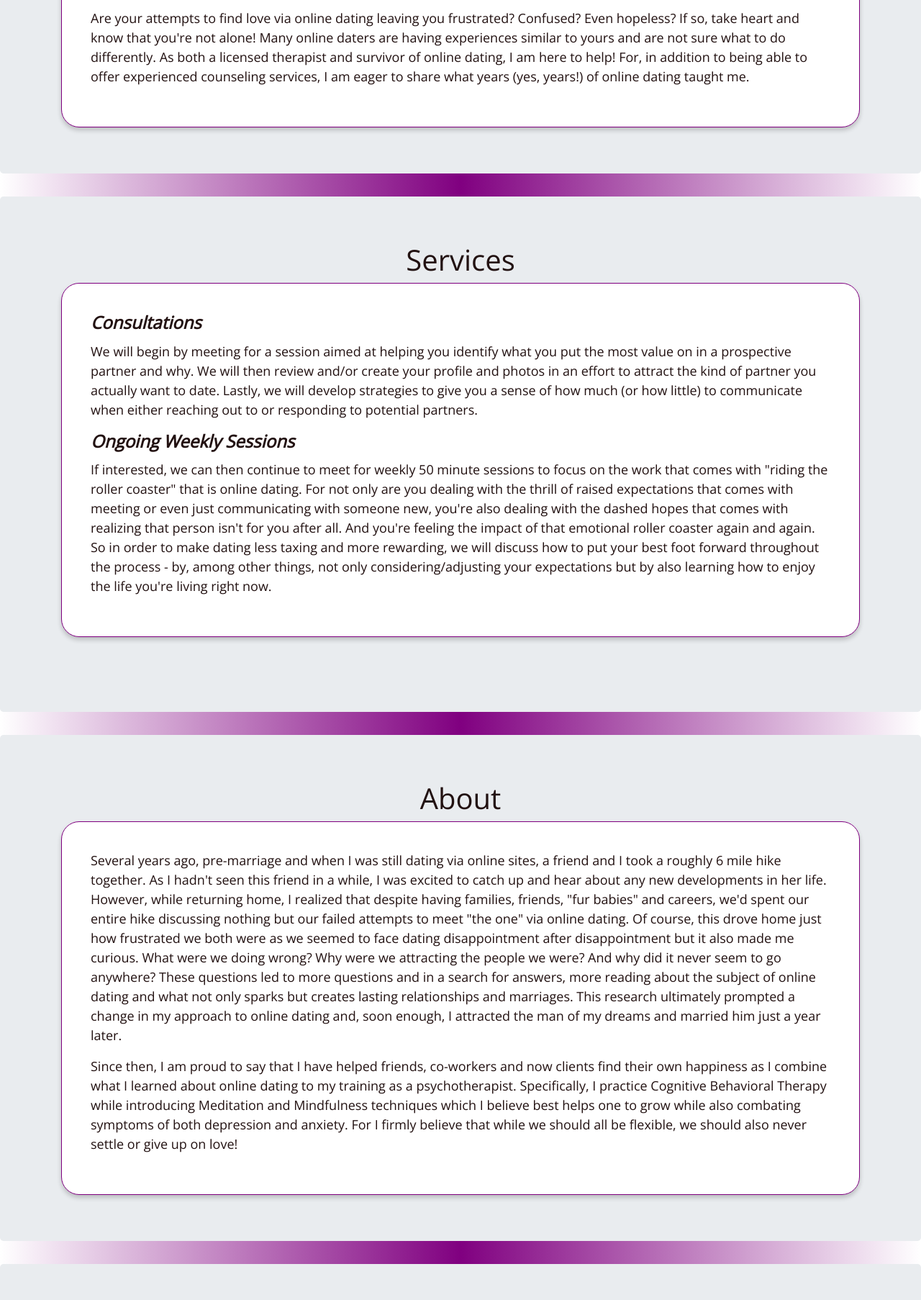
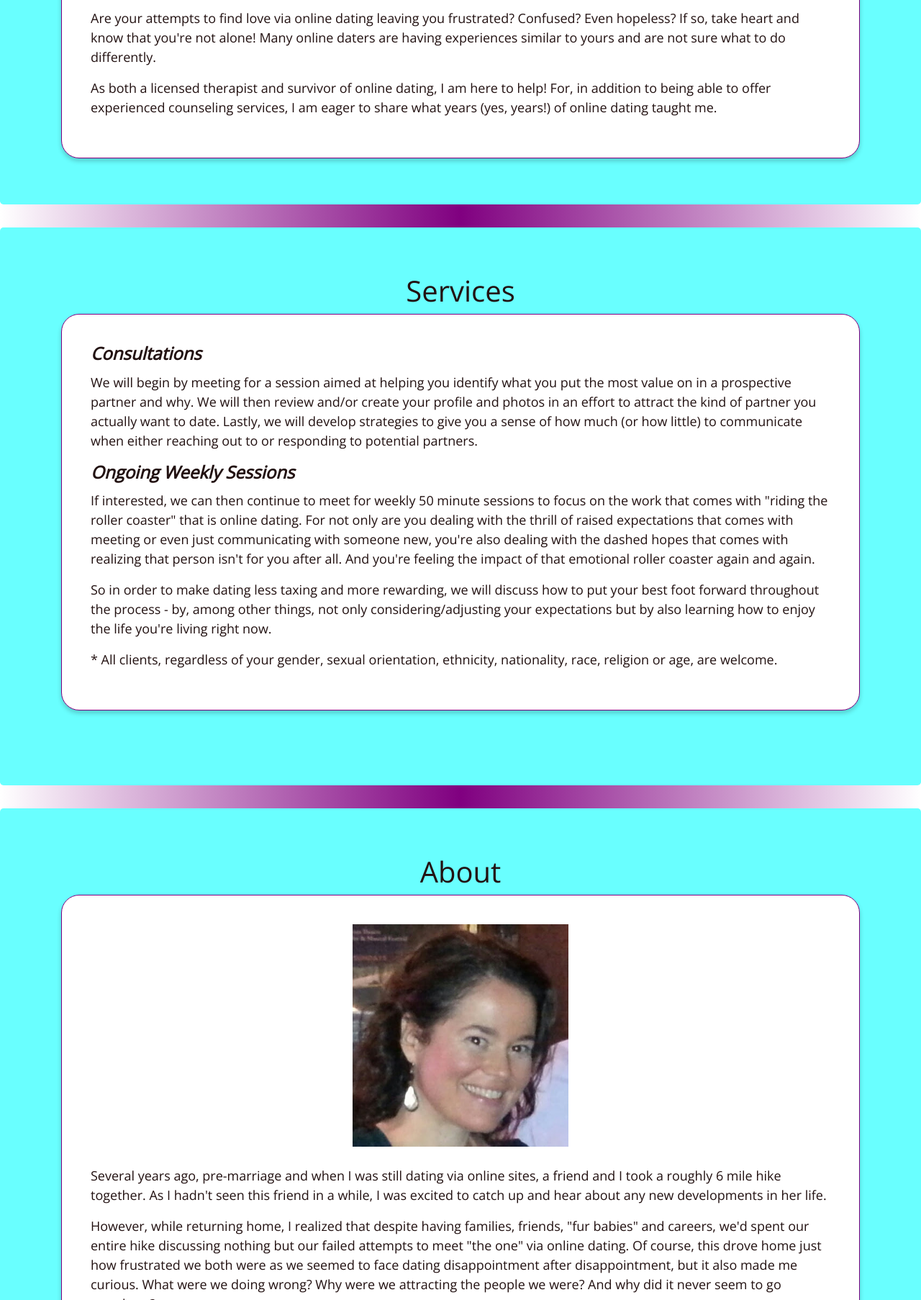
Before and after one commit to ethanryan/cybil-website, a plain HTML site: page index.html in a window 1280 px wide. Shown: the part 994-2800 px from the top of the page at 72% size. Drawn offline with nearby package versions, Linux system fonts and the light colour scheme.

Commit message:
adding profile-pic and other updates

```diff
--- a/index.html
+++ b/index.html
@@ -55,9 +55,9 @@
       <li class="nav-item">
         <a class="nav-link" href="#about">About</a>
       </li>
-      <li class="nav-item">
+      <!-- <li class="nav-item">
         <a class="nav-link" href="#testimonials">Testimonials</a>
-      </li>
+      </li> -->
       <li class="nav-item">
         <a class="nav-link" href="#contact">Contact</a>
       </li>
@@ -78,6 +78,7 @@
       <div>and</div>
        Dating Coach</i>
     </h4>
+    <h3 class="subheader new-image-subheader team-sport">Dating is a team sport!</h3>
   </div>
 </div>
 
@@ -100,19 +101,11 @@
         <div class="card-text">
           <p></p>
           <p>
-            Are your attempts to find love via online dating leaving you frustrated? Confused? Even hopeless?
-            If so, take heart and know that you're not alone! Many online daters are having experiences similar to yours and are not sure what to do differently.
+            Are your attempts to find love via online dating leaving you frustrated? Confused? Even hopeless? If so, take heart and know that you're not alone! Many online daters are having experiences similar to yours and are not sure what to do differently.
+          </p>
+          <p>
             As both a licensed therapist and survivor of online dating, I am here to help! For, in addition to being able to offer experienced counseling services, I am eager to share what years (yes, years!) of online dating taught me.
           </p>
-          <!-- <p>
-            Are your attempts to find love via online dating leaving you frustrated? Confused? Even hopeless?
-          </p>
-          <p>
-            If so, take heart and know that you're not alone! Many online daters are having experiences similar to yours and are not sure what to do differently.
-          </p>
-          <p class="no-margin-bottom">
-            As both a licensed therapist and survivor of online dating, I am here to help! For, in addition to being able to offer experienced counseling services, I am eager to share what years (yes, years!) of online dating taught me.
-          </p> -->
         </div>
       </div>
     </div>
@@ -145,7 +138,11 @@
         <strong>Ongoing Weekly Sessions</strong>
       </h4>
       <p>
-        If interested, we can then continue to meet for weekly 50 minute sessions to focus on the work that comes with "riding the roller coaster" that is online dating. For not only are you dealing with the thrill of raised expectations that comes with meeting or even just communicating with someone new, you're also dealing with the dashed hopes that comes with realizing that person isn't for you after all. And you're feeling the impact of that emotional roller coaster again and again. So in order to make dating less taxing and more rewarding, we will discuss how to put your best foot forward throughout the process - by, among other things, not only considering/adjusting your expectations but by also learning how to enjoy the life you're living right now.
+        If interested, we can then continue to meet for weekly 50 minute sessions to focus on the work that comes with "riding the roller coaster" that is online dating. For not only are you dealing with the thrill of raised expectations that comes with meeting or even just communicating with someone new, you're also dealing with the dashed hopes that comes with realizing that person isn't for you after all. And you're feeling the impact of that emotional roller coaster again and again.
+      </p><p>
+        So in order to make dating less taxing and more rewarding, we will discuss how to put your best foot forward throughout the process - by, among other things, not only considering/adjusting your expectations but by also learning how to enjoy the life you're living right now.
+      </p><p>
+        * All clients, regardless of your gender, sexual orientation, ethnicity, nationality, race, religion or age, are welcome.
       </p>
 
     </div>
@@ -165,12 +162,28 @@
     <div class="card card-padding box-shadow green-border rounded-border">
       <div class="card-body">
         <div class="card-text">
+          <div class="text-center">
+            <img src="assets/cybil-ryan-profile.jpg" alt="Cybil Ryan profile" class="profile-pic">
+          </div>
+          <br>
           <p>
-            Several years ago, pre-marriage and when I was still dating via online sites, a friend and I took a roughly 6 mile hike together. As I hadn't seen this friend in a while, I was excited to catch up and hear about any new developments in her life. However, while returning home, I realized that despite having families, friends, "fur babies" and careers, we'd spent our entire hike discussing nothing but our failed attempts to meet "the one" via online dating. Of course, this drove home just how frustrated we both were as we seemed to face dating disappointment after disappointment but it also made me curious. What were we doing wrong? Why were we attracting the people we were? And why did it never seem to go anywhere? These questions led to more questions and in a search for answers, more reading about the subject of online dating and what not only sparks but creates lasting relationships and marriages. This research ultimately prompted a change in my approach to online dating and, soon enough, I attracted the man of my dreams and married him just a year later.
+            Several years ago, pre-marriage and when I was still dating via online sites, a friend and I took a roughly 6 mile hike together. As I hadn't seen this friend in a while, I was excited to catch up and hear about any new developments in her life.
+            </p>
+            <p>
+            However, while returning home, I realized that despite having families, friends, "fur babies" and careers, we'd spent our entire hike discussing nothing but our failed attempts to meet "the one" via online dating. Of course, this drove home just how frustrated we both were as we seemed to face dating disappointment after disappointment, but it also made me curious. What were we doing wrong? Why were we attracting the people we were? And why did it never seem to go anywhere?
           </p>
           <p>
-            Since then, I am proud to say that I have helped friends, co-workers and now clients find their own happiness as I combine what I learned about online dating to my training as a psychotherapist. Specifically, I practice Cognitive Behavioral Therapy while introducing Meditation and Mindfulness techniques which I believe best helps one to grow while also combating symptoms of both depression and anxiety. For I firmly believe that while we should all be flexible, we should also never settle or give up on love!
+            These questions led to more questions, and in a search for answers, more reading about the subject of online dating, and what not only sparks but creates lasting relationships and marriages. This research ultimately prompted a change in my approach to online dating and, soon enough, I attracted the man of my dreams and married him just a year later.
           </p>
+          <p>
+            Now, as a Licensed Clinical Social Worker who pairs Cognitive Behavioral Therapy with Meditation and Mindfulness techniques to help clients combat symptoms of both depression and anxiety, I help clients find their own happiness. For I firmly believe that while we should all be flexible, we should also never settle or give up on love!
+          </p>
+          <p>
+            All clients, regardless of your gender, sexual orientation, ethnicity, nationality, race, religion, or age, are welcome.
+          </p>
+          <p class="text-center">
+          <a href="https://www.linkedin.com/in/cybil-ryan-lcsw-ab8b3757/">Cybil Ryan - LinkedIn</a>
+        </p>
         </div>
       </div>
     </div> <!-- /container -->
@@ -179,7 +192,7 @@
 
 <!-- testimonials -->
 
-<div class="jumbotron">
+<!-- <div class="jumbotron">
   <div class="container anchor-for-navbar" id="testimonials">
 
     <div class="text-center">
@@ -206,9 +219,8 @@
         </div>
       </div>
     </div>
-
-  </div> <!-- container -->
-</div>
+  </div>
+</div> -->
 
 <!-- contact -->
 
--- a/stylesheet.css
+++ b/stylesheet.css
@@ -15,6 +15,16 @@ body {
 
 .navbar-dark .navbar-nav .nav-link {
   color: white;
+}
+
+.jumbotron {
+  /* background-color: lightblue; */
+  background-color: #69ffff;
+  /* above is baby blue */
+}
+
+.team-sport {
+  margin-top: 10%;
 }
 
 .shadow-text {
@@ -160,6 +170,10 @@ body {
   margin-left: 25%;
   margin-top: 25%;
   text-shadow: 2px 2px maroon;
+}
+
+.profile-pic {
+  max-width: 300px;
 }
 
 @media screen and (max-width: 524px) {
```
Also changed, not shown: assets/cybil-ryan-profile.jpg (added).
